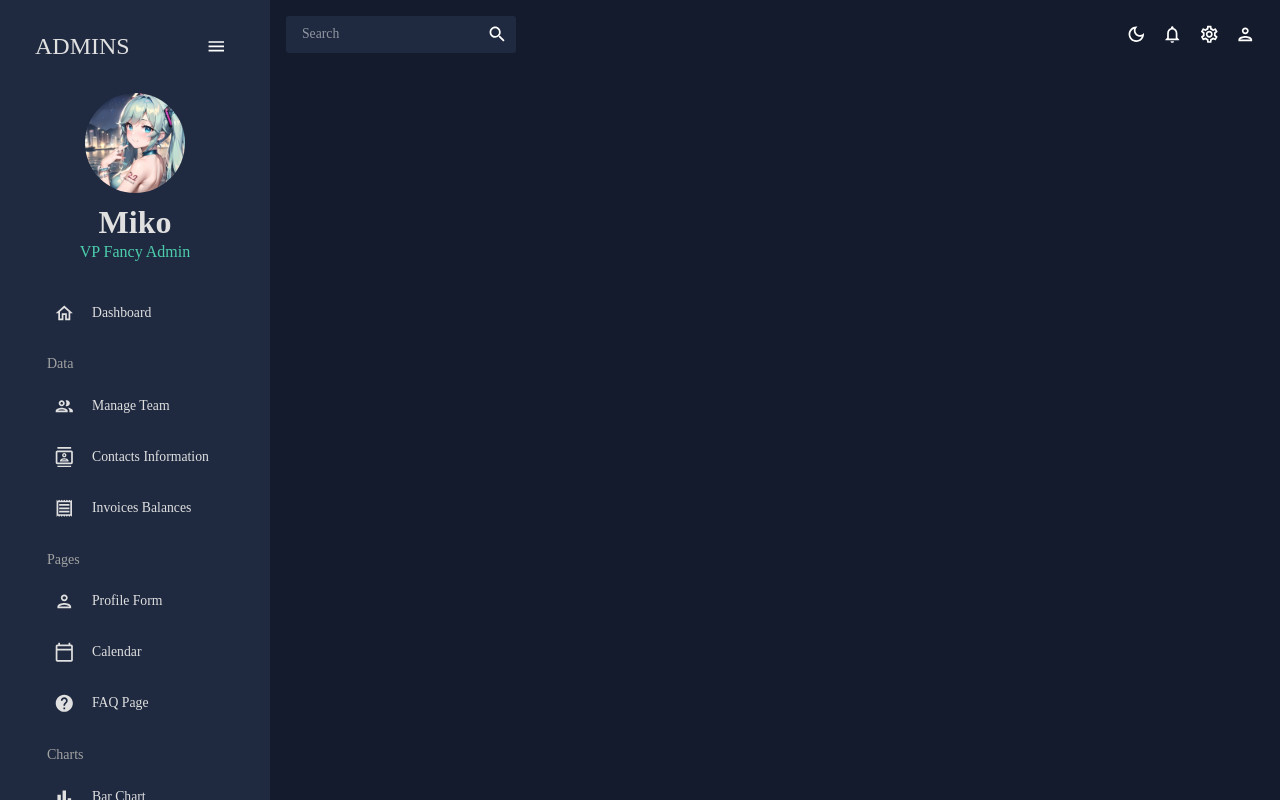
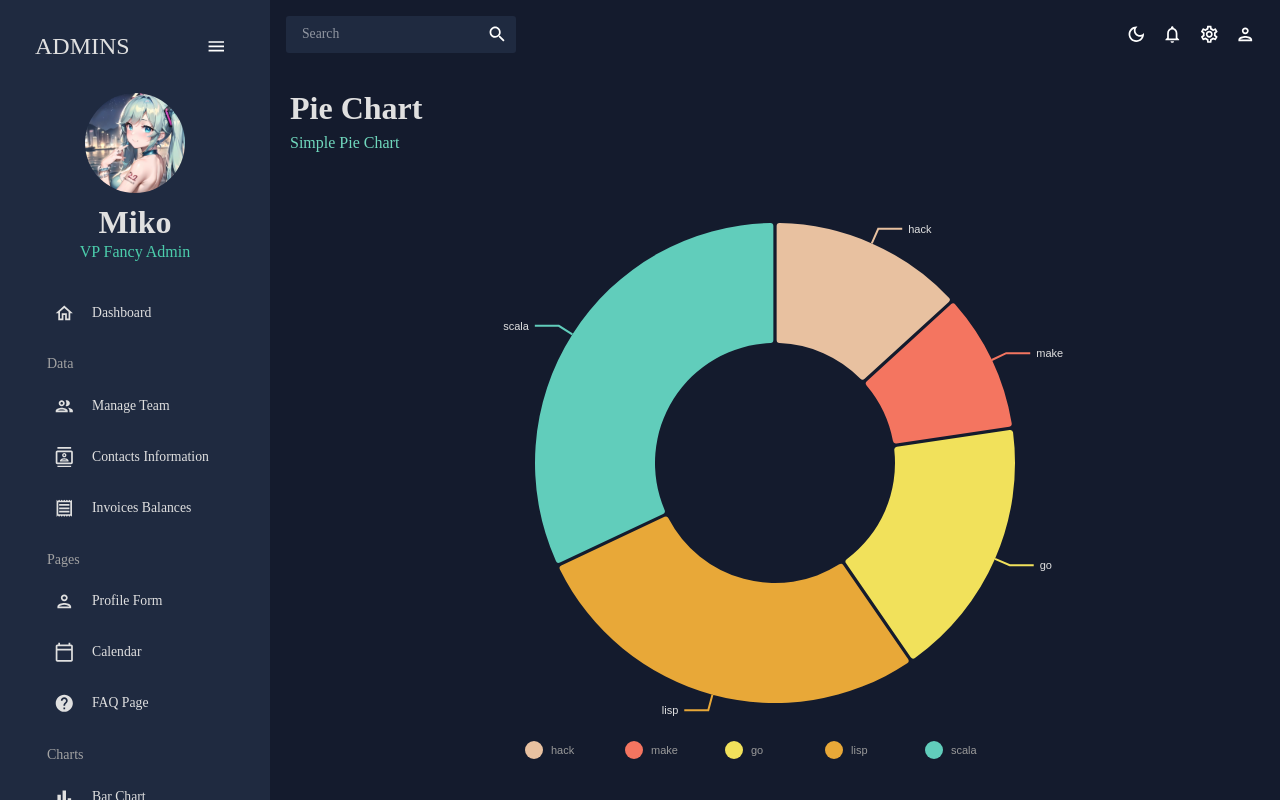
Before and after one commit to michaeli524/react-admin-dashboard, a React (Create React App) app: page /pie in a window 1280 px wide. Built offline with nearby package versions, Linux system fonts and the light colour scheme.

Commit message:
change the Pie Chart style

```diff
--- a/src/App.js
+++ b/src/App.js
@@ -10,8 +10,8 @@
 import Form from "./scenes/form";
 import FAQ from "./scenes/faq";
 import Bar from "./scenes/bar";
+import Pie from "./scenes/pie";
 // import Line from "./scenes/line";
-// import Pie from "./scenes/pie";
 // import Geography from "./scenes/geography";
 import Calendar from "./scenes/calendar";
 
@@ -35,8 +35,8 @@
               <Route path="/calendar" element={<Calendar />} />
               <Route path="/faq" element={<FAQ />} />
               <Route path="/bar" element={<Bar />} />
+              <Route path="/pie" element={<Pie />} />
               {/* <Route path="/line" element={<Line />} /> */}
-              {/* <Route path="/pie" element={<Pie />} /> */}
               {/* <Route path="/geography" element={<Geography />} /> */}
             </Routes>
           </main>
--- /dev/null
+++ b/src/components/PieChart.jsx
@@ -0,0 +1,114 @@
+import { ResponsivePie } from "@nivo/pie";
+// import { BasicTooltip } from "@nivo/tooltip";
+import { tokens } from "../theme";
+import { useTheme } from "@mui/material";
+import { mockPieData as data } from "../data/mockData";
+
+const PieChart = () => {
+  const theme = useTheme();
+  const colors = tokens(theme.palette.mode);
+
+  return (
+    <ResponsivePie
+      data={data}
+      theme={{
+        // axis: {
+        //   domain: {
+        //     line: {
+        //       stroke: colors.grey[100],
+        //     },
+        //   },
+        //   legend: {
+        //     text: {
+        //       fill: colors.grey[100],
+        //     },
+        //   },
+        //   ticks: {
+        //     line: {
+        //       stroke: colors.grey[100],
+        //       strokeWidth: 1,
+        //     },
+        //     text: {
+        //       fill: colors.grey[100],
+        //     },
+        //   },
+        // },
+        // legends: {
+        //   text: {
+        //     fill: colors.grey[100],
+        //   },
+        // },
+        tooltip: {
+          fill: colors.grey[100],
+        },
+      }}
+      margin={{ top: 40, right: 80, bottom: 80, left: 80 }}
+      innerRadius={0.5}
+      padAngle={0.7}
+      cornerRadius={3}
+      activeOuterRadiusOffset={8}
+      borderColor={{
+        from: "color",
+        modifiers: [["darker", 0.2]],
+      }}
+      arcLinkLabelsSkipAngle={10}
+      arcLinkLabelsTextColor={colors.grey[100]}
+      arcLinkLabelsThickness={2}
+      arcLinkLabelsColor={{ from: "color" }}
+      enableArcLabels={false}
+      arcLabelsRadiusOffset={0.4}
+      arcLabelsSkipAngle={7}
+      arcLabelsTextColor={{
+        from: "color",
+        modifiers: [["darker", 2]],
+      }}
+      defs={[
+        {
+          id: "dots",
+          type: "patternDots",
+          background: "inherit",
+          color: "rgba(255, 255, 255, 0.3)",
+          size: 4,
+          padding: 1,
+          stagger: true,
+        },
+        {
+          id: "lines",
+          type: "patternLines",
+          background: "inherit",
+          color: "rgba(255, 255, 255, 0.3)",
+          rotation: -45,
+          lineWidth: 6,
+          spacing: 10,
+        },
+      ]}
+      legends={[
+        {
+          anchor: "bottom",
+          direction: "row",
+          justify: false,
+          translateX: 0,
+          translateY: 56,
+          itemsSpacing: 0,
+          itemWidth: 100,
+          itemHeight: 18,
+          itemTextColor: "#999",
+          itemDirection: "left-to-right",
+          itemOpacity: 1,
+          symbolSize: 18,
+          symbolShape: "circle",
+          effects: [
+            {
+              on: "hover",
+              style: {
+                itemTextColor: colors.grey[200],
+              },
+            },
+          ],
+        },
+      ]}
+    />
+  );
+};
+
+export default PieChart;
--- /dev/null
+++ b/src/scenes/pie/index.jsx
@@ -0,0 +1,16 @@
+import { Box } from "@mui/material";
+import Header from "../../components/Header";
+import PieChart from "../../components/PieChart";
+
+const Pie = () => {
+  return (
+    <Box m="20px">
+      <Header title="Pie Chart" subtitle="Simple Pie Chart" />
+      <Box height="75vh">
+        <PieChart />
+      </Box>
+    </Box>
+  );
+};
+
+export default Pie;
```
